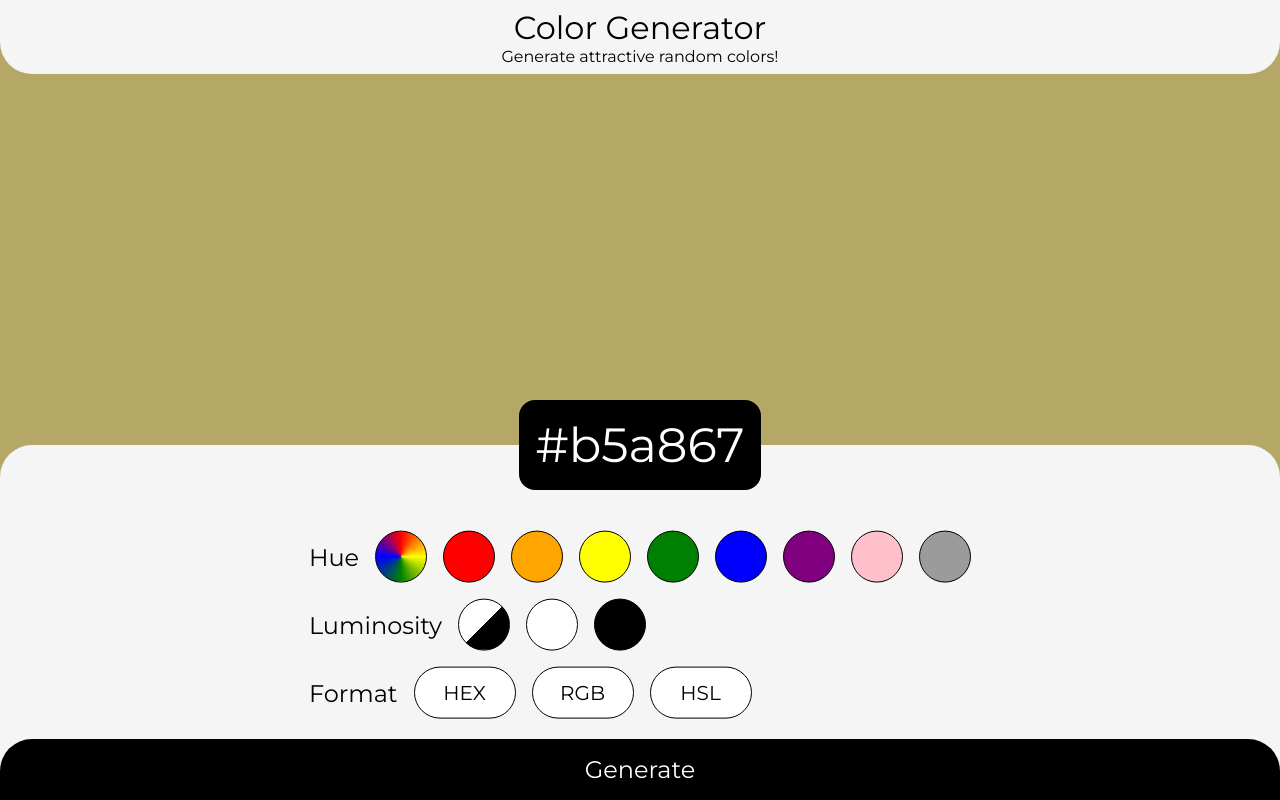
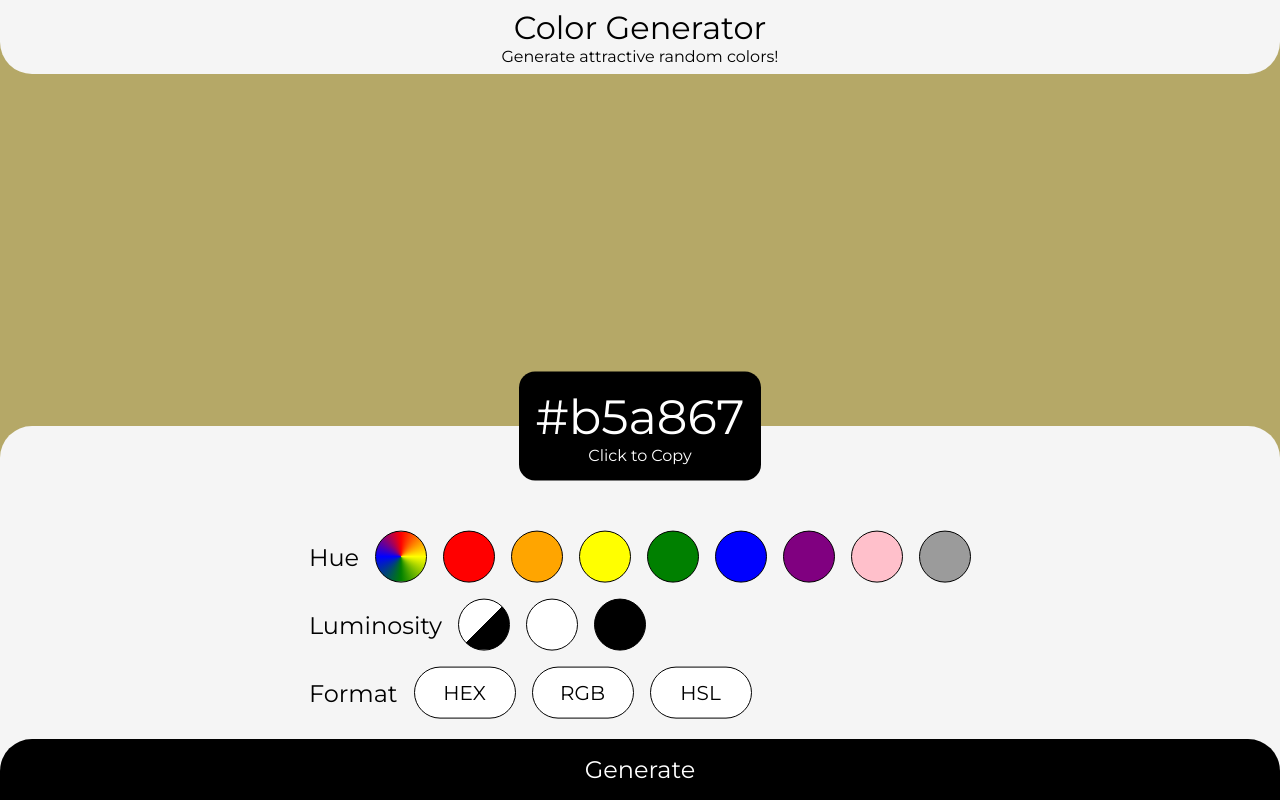
Before and after one commit to shanuflash/colorgenerator, a React (Create React App) app: page / in a window 1280 px wide. Built offline with nearby package versions, Linux system fonts and the light colour scheme.

Commit message:
fix useEffect

```diff
--- a/src/App.css
+++ b/src/App.css
@@ -48,6 +48,10 @@
   padding: 1rem;
   font-size: 3rem;
   transform: translateY(-50%);
+}
+.tooltip {
+  text-align: center;
+  font-size: 1rem;
 }
 
 .circle {
--- a/src/App.jsx
+++ b/src/App.jsx
@@ -36,7 +36,7 @@ function App() {
       format: Format,
     });
     setColor(color);
-  }, [Hue, Luminosity, Format]);
+  }, []);
   return (
     <div
       className="App"
@@ -51,10 +51,12 @@ function App() {
       </div>
       <div className="container">
         <div
+          title="Click to Copy"
           className="colorcode"
           onClick={() => navigator.clipboard.writeText(Color)}
         >
           {Color}
+          <div className="tooltip">Click to Copy</div>
         </div>
         <div className="options">
           <form onSubmit={handleSubmit}>
@@ -120,7 +122,9 @@ function App() {
           </form>
         </div>
         <div className="button">
-          <button className="generate">Generate</button>
+          <button className="generate" onClick={handleSubmit}>
+            Generate
+          </button>
         </div>
       </div>
     </div>
```
